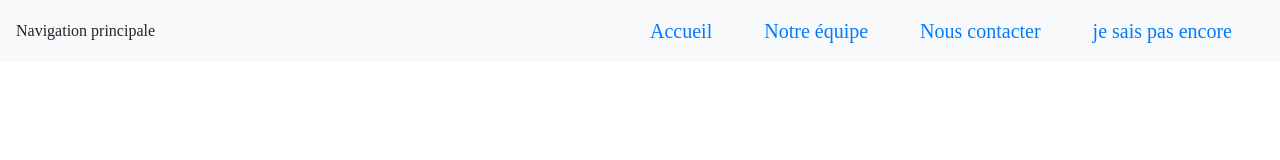
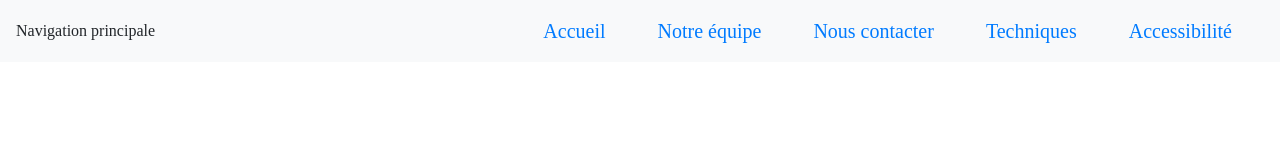
Before and after one commit to MatheoDev404/site-kine, a plain HTML site: page index.html in a window 1280 px wide. Drawn offline with nearby package versions, Linux system fonts and the light colour scheme.

Commit message:
ajout nom des onglets main_nav 11-06-2018

```diff
--- a/index.html
+++ b/index.html
@@ -16,7 +16,8 @@
                 <li class="navbar-brand nav-item"><a href="#accueil" class="nav-link"> Accueil</a></li>
                 <li class="navbar-brand nav-item"><a href="#equipe" class="nav-link"> Notre équipe</a></li>
                 <li class="navbar-brand nav-item"><a href="#contact" class="nav-link"> Nous contacter</a></li>
-                <li class="navbar-brand nav-item"><a href="#" class="nav-link"> je sais pas encore</a></li>
+                <li class="navbar-brand nav-item"><a href="#techniques" class="nav-link"> Techniques</a></li>
+                <li class="navbar-brand nav-item"><a href="#acces" class="nav-link"> Accessibilité</a></li>
             </ul>
         </nav>
     </header>
@@ -29,6 +30,12 @@
 
         </section>
         <section id="contact">
+
+        </section>
+        <section id="techniques">
+
+        </section>
+        <section id="acces">
 
         </section>
     </main>
```
